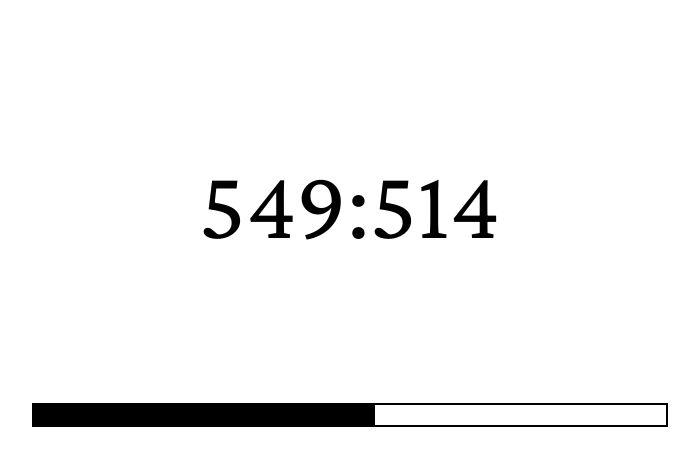
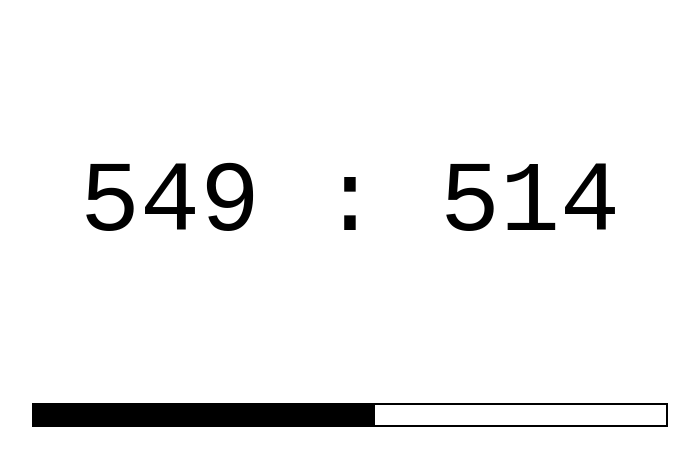
Before and after one commit to tunjan/decimal-clock, a plain HTML site: page index.html in a window 1280 px wide. Shown: the part 5-470 px from the top of the page, without its empty margins (290-989 px from the left). Drawn offline with nearby package versions, Linux system fonts and the light colour scheme.

Commit message:
refactored

```diff
--- a/app.js
+++ b/app.js
@@ -1,28 +1,30 @@
 function currentTime() {
-  var date = new Date();
-  var hh = date.getHours();
-  var mm = date.getMinutes();
-  var ss = date.getSeconds();
-  var ms = date.getMilliseconds();
 
-  var st = (hh + mm/60 + ss/3600 + ms/3600000) * (1000/24);
+  let date = new Date();
 
-  per = Math.trunc(st/10);
+  let hour = date.getHours();
+  let minute = date.getMinutes();
+  let second = date.getSeconds();
+  let millisecond = date.getMilliseconds();
 
-  st = st.toFixed(3);
+  let toHour = hour + minute/60 + second/3600 + millisecond/3600000;
 
-  st = st.replace(".", ":");
+  let toDecimal = toHour * (1000/24);
 
-  var time = st;
+  let decimalRounded = Math.trunc(toDecimal/10);
 
-  var elem = document.getElementById("Bar");
+  toDecimal = toDecimal.toFixed(3);
 
-  elem.style.width = per  + "%";
+  toDecimal = toDecimal.replace(".", " : ");
 
-  elem.innerHTML = per + "%";
+  let elem = document.getElementById("Bar");
 
-  document.getElementById("clock").innerText = time;
-  var t = setTimeout(function(){ currentTime() }, 1);
+  elem.style.width = decimalRounded  + "%";
+
+  elem.innerHTML = decimalRounded + "%";
+
+  document.getElementById("clock").innerText = toDecimal;
+  let t = setTimeout(function(){ currentTime() }, 1);
 }
 
 currentTime();
--- a/index.html
+++ b/index.html
@@ -3,11 +3,10 @@
 
 <head>
 
-<link rel="stylesheet"
-          href="https://fonts.googleapis.com/css2?family=Crimson+Pro">
+    <link rel="stylesheet" href="https://fonts.googleapis.com/css2?family=Crimson+Pro">
     <style>
         body {
-        font-family: 'Crimson Pro', serif;
+            font-family: monospace, 'Crimson Pro', serif;
             font-size: 48px;
           }
     </style>
@@ -17,9 +16,6 @@
     <title>Page Title</title>
 
     <link rel="stylesheet" href="main.css">
-
-	<!--Additional elements for browsers and robots go here goes here-->
-
 </head>
 
 <body>
```
Lines whose indentation alone changed are shown as unchanged.
